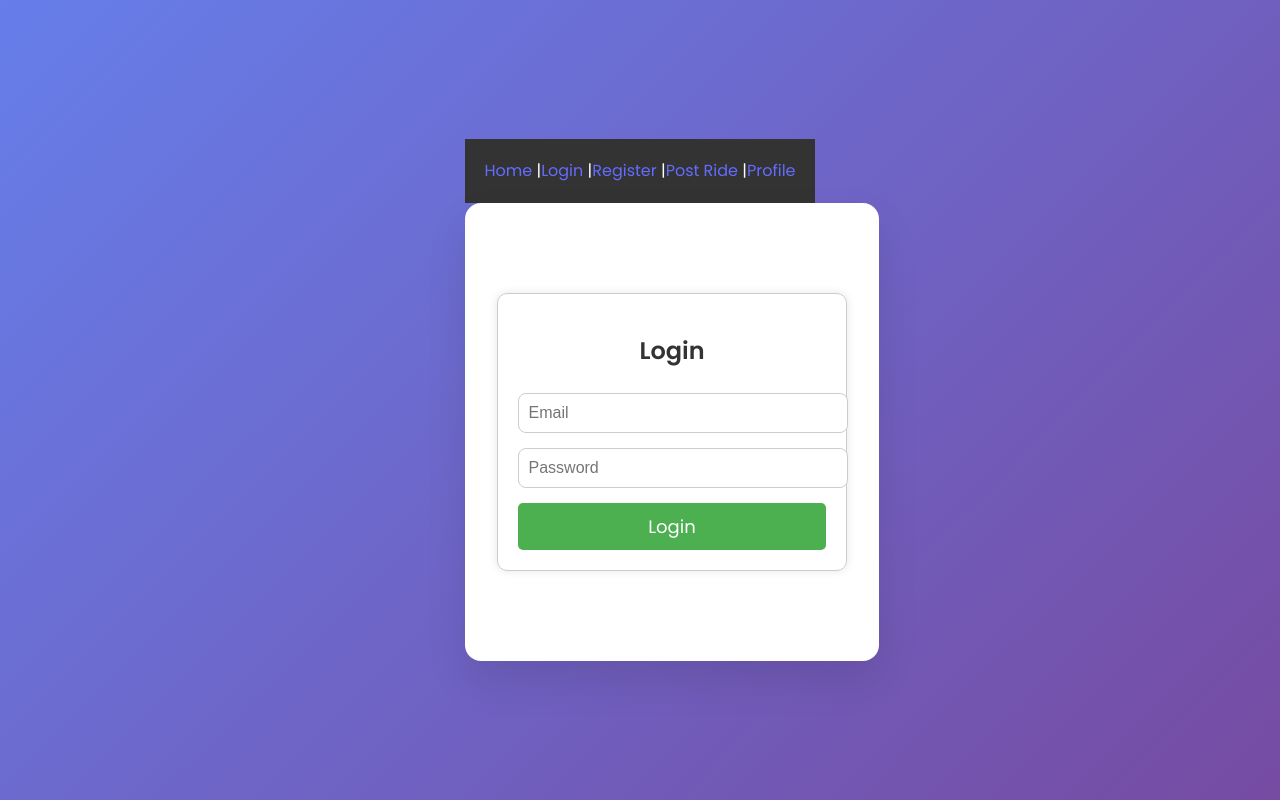
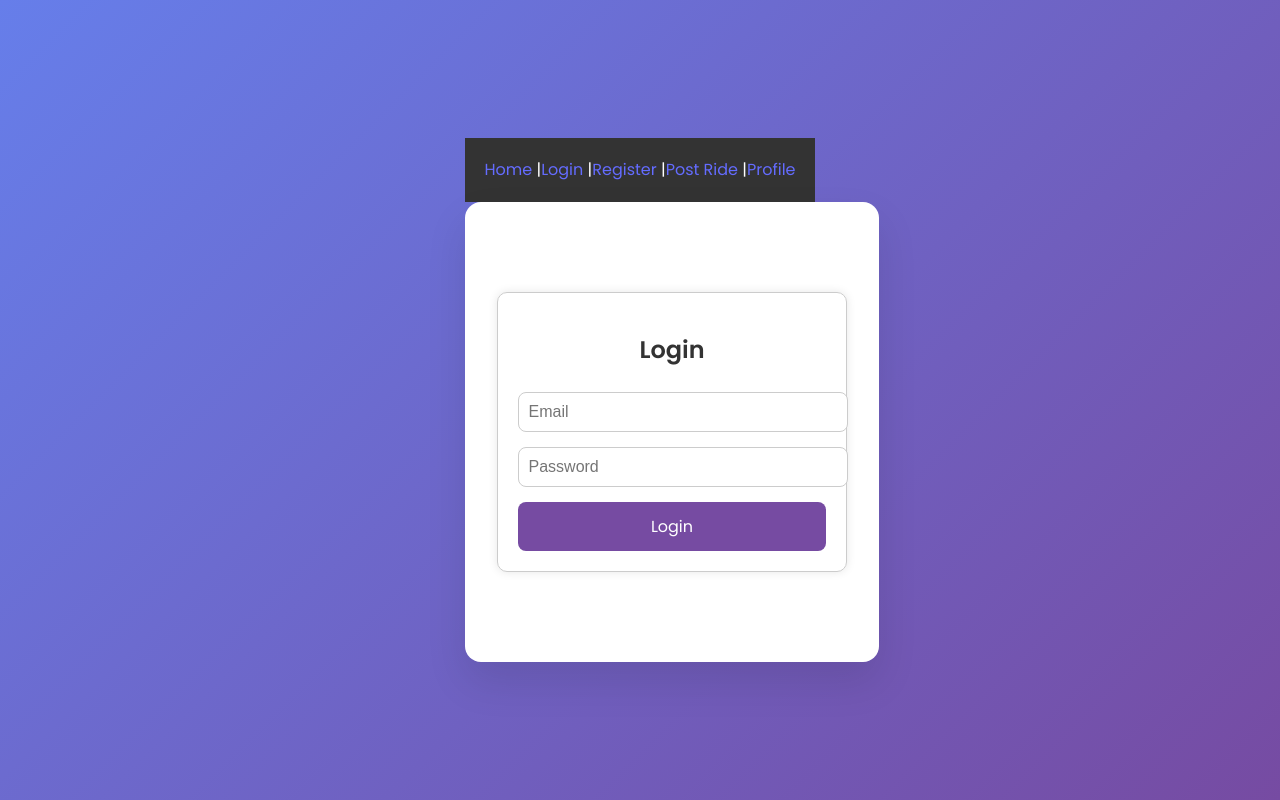
Before and after one commit to jimmy-oss/ubersafe, a React (Vite) app: page /login in a window 1280 px wide. Built offline with nearby package versions, Linux system fonts and the light colour scheme.

Commit message:
styling the ui

```diff
--- a/src/App.jsx
+++ b/src/App.jsx
@@ -48,7 +48,7 @@ const LoginPage = () => {
       <form style={formStyle}>
         <input type="email" placeholder="Email" style={inputStyle} />
         <input type="password" placeholder="Password" style={inputStyle} />
-        <button type="submit" style={submitButton}>Login</button>
+        <button type="submit">Login</button>
       </form>
       </div>
       </div>
@@ -81,7 +81,7 @@ const PostRidePage = () => {
         <input type="datetime-local" placeholder="Date and Time" style={inputStyle} />
         <input type="number" placeholder="Available Seats" style={inputStyle} />
         <input type="number" placeholder="Price per Seat (ksh)" style={inputStyle} />
-        <button type="submit" style={submitButton}>Post Ride</button>
+        <button type="submit">Post Ride</button>
       </form>
     </div>
     </div>
@@ -104,6 +104,7 @@ const ProfilePage = () => {
 }
 const SearchRidesPage = () => {
   return (
+    <div className="form-wrapper">
     <div style={formContainer}>
       <h2>Search for a Ride</h2>
       <form style={formStyle}>
@@ -111,7 +112,8 @@ const SearchRidesPage = () => {
         <input type="text" placeholder="Destination" style={inputStyle} />
         <button type="submit" style={submitButton}>Search</button>
       </form>
-    </div>
+      </div>
+      </div>
   )
 }
 
```
